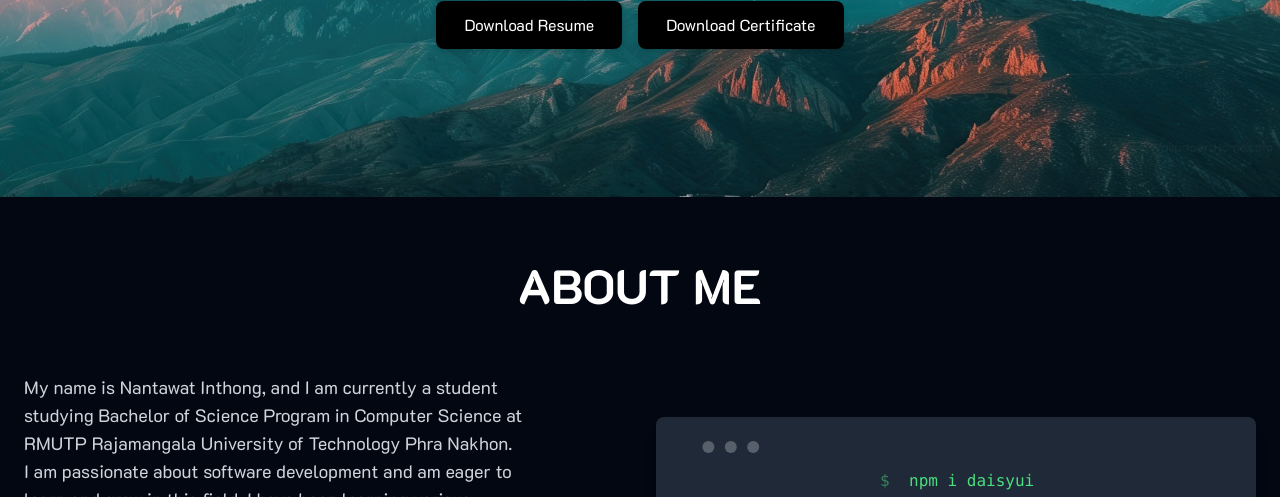
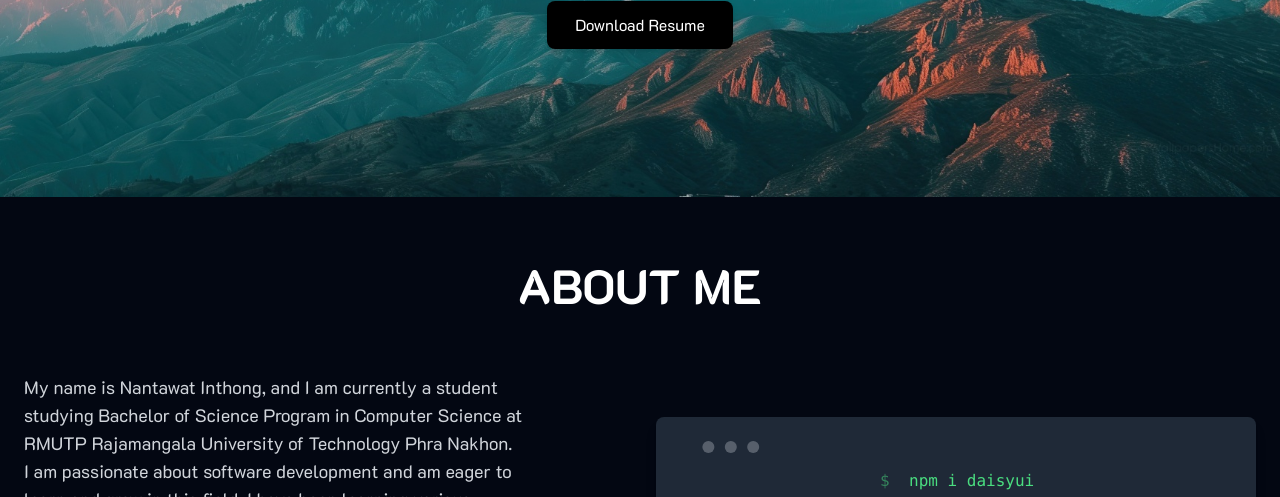
Before and after one commit to Np-Kml9363/Np-Kml9363.github.io, a plain HTML site: page index.html in a window 1280 px wide. Shown: the part 603-1100 px from the top of the page. Drawn offline with nearby package versions, Linux system fonts and the light colour scheme.

Commit message:
Update index.html

```diff
--- a/index.html
+++ b/index.html
@@ -50,9 +50,6 @@
         <div class="mt-6 space-x-4 flex flex-wrap justify-center">
             <a href="Port.pdf" download="Resume-Nantawat" class="bg-black rounded-lg py-3 px-7 text-white hover:bg-blue-900 font-K2D transition-all duration-300 shadow-md hover:shadow-lg transform hover:scale-105 hover:-translate-y-1">
                 Download Resume
-            </a>
-            <a href="https://drive.google.com/drive/folders/1idT1VrjDtoIEwXMLmySVapLbE7JK_maN?usp=sharing" download="Certificate-Nantawat" class="bg-black rounded-lg py-3 px-7 text-white hover:bg-blue-900 font-K2D transition-all duration-300 shadow-md hover:shadow-lg transform hover:scale-105 hover:-translate-y-1">
-                Download Certificate
             </a>
         </div>
     </section>
```
